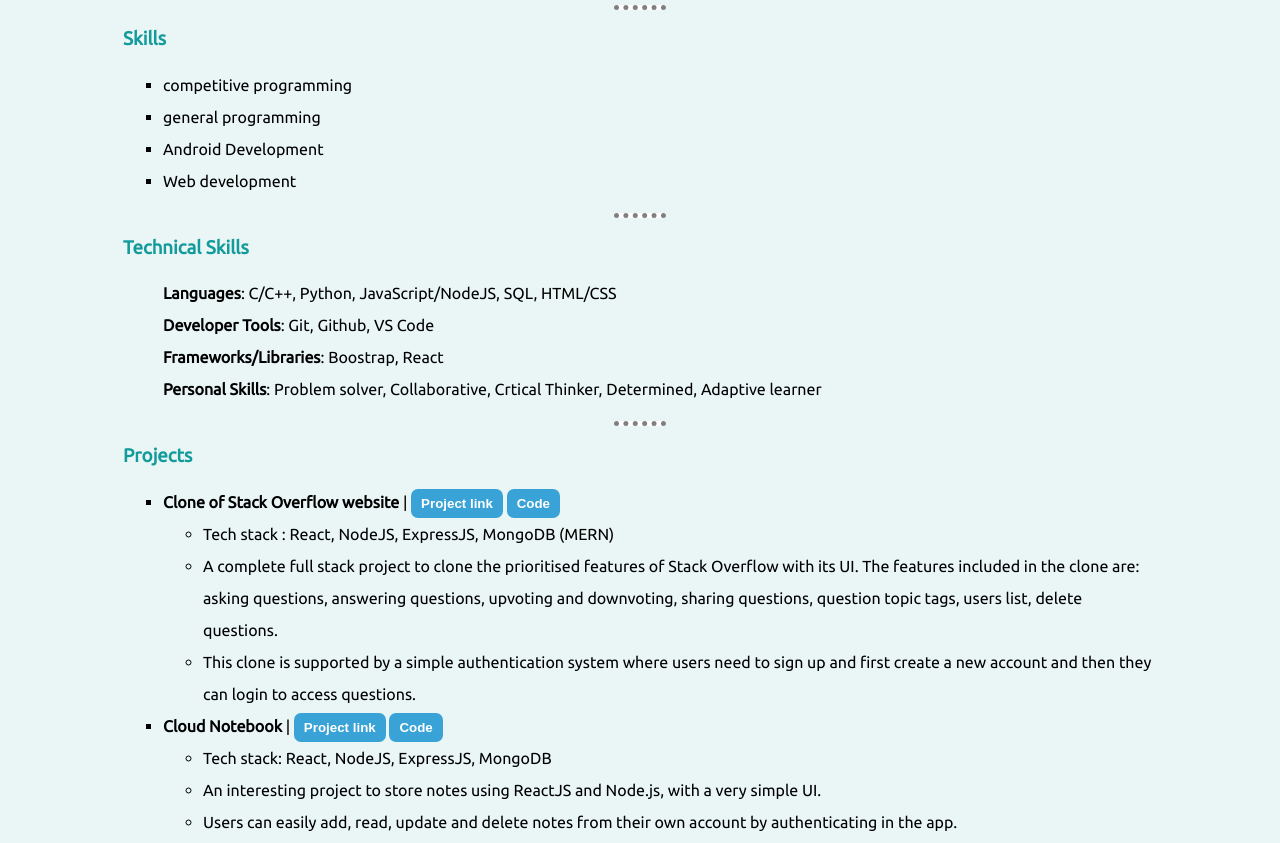
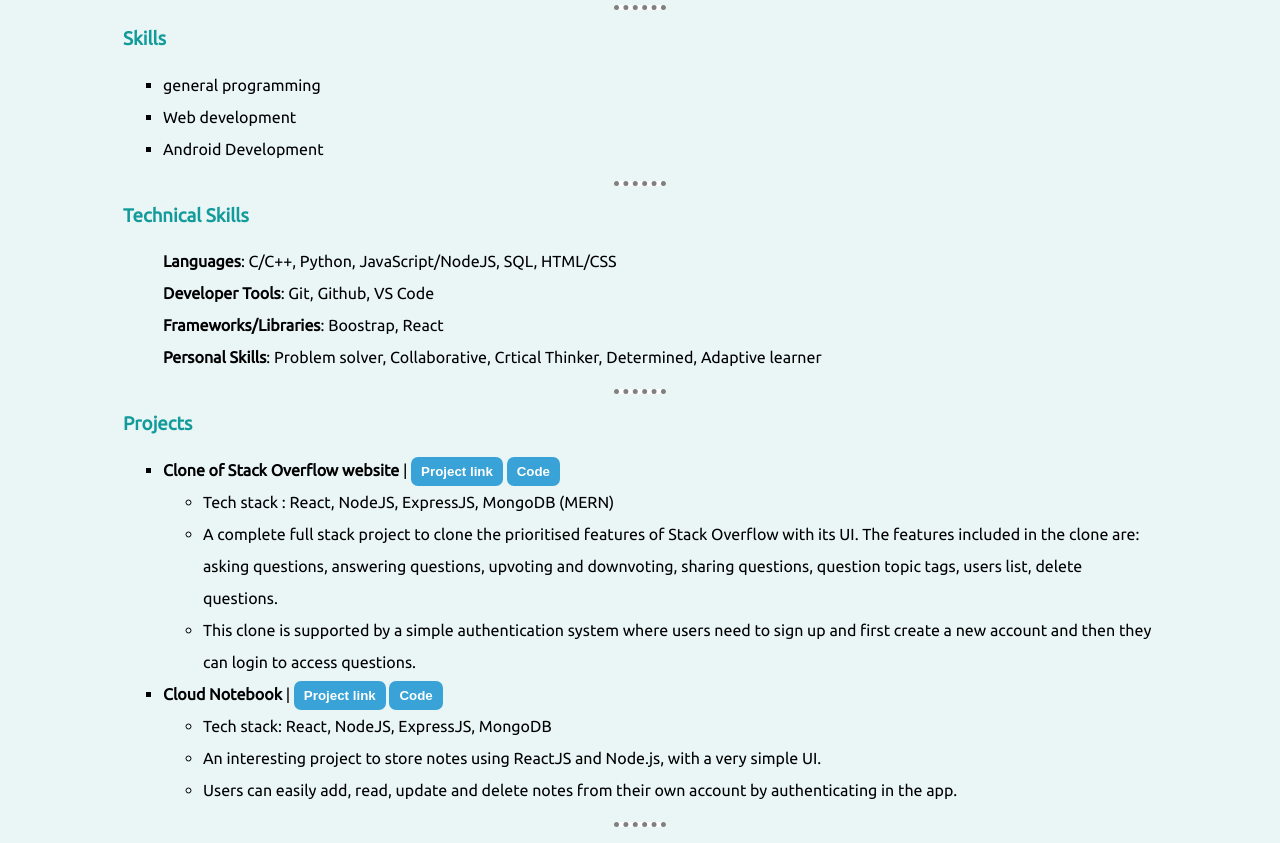
Before and after one commit to Subha-5/cv, a plain HTML site: page index.html in a window 1280 px wide. Shown: the part 1151-1994 px from the top of the page. Drawn offline with Linux system fonts and the light colour scheme.

Commit message:
modified skills section

```diff
--- a/index.html
+++ b/index.html
@@ -141,10 +141,9 @@
     <section id="skills">
       <h3>Skills</h3>
       <ul>
-        <li>competitive programming</li>
         <li>general programming</li>
+        <li>Web development</li>
         <li>Android Development</li>
-        <li>Web development</li>
       </ul>
       <hr />
     </section>
```
